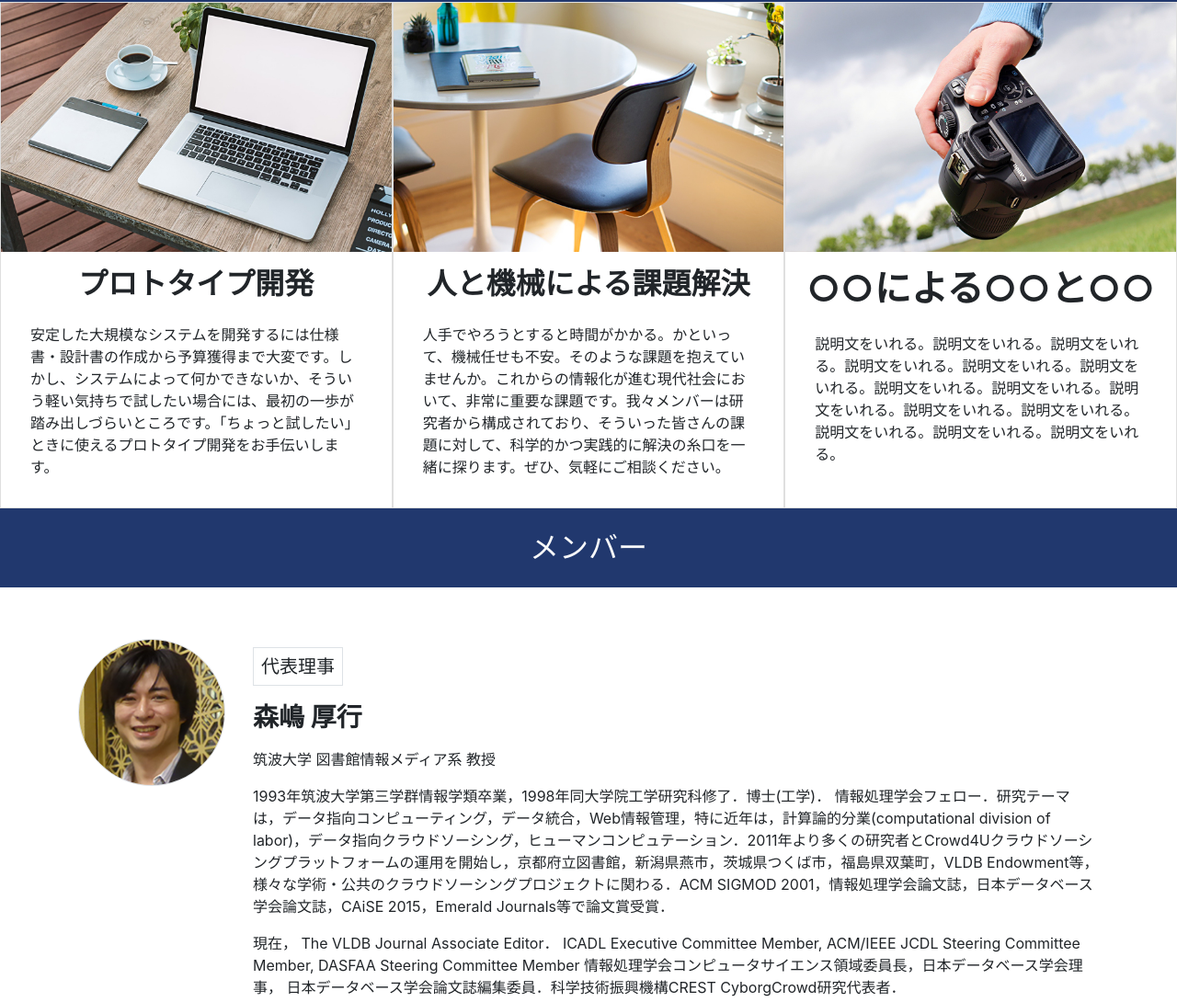
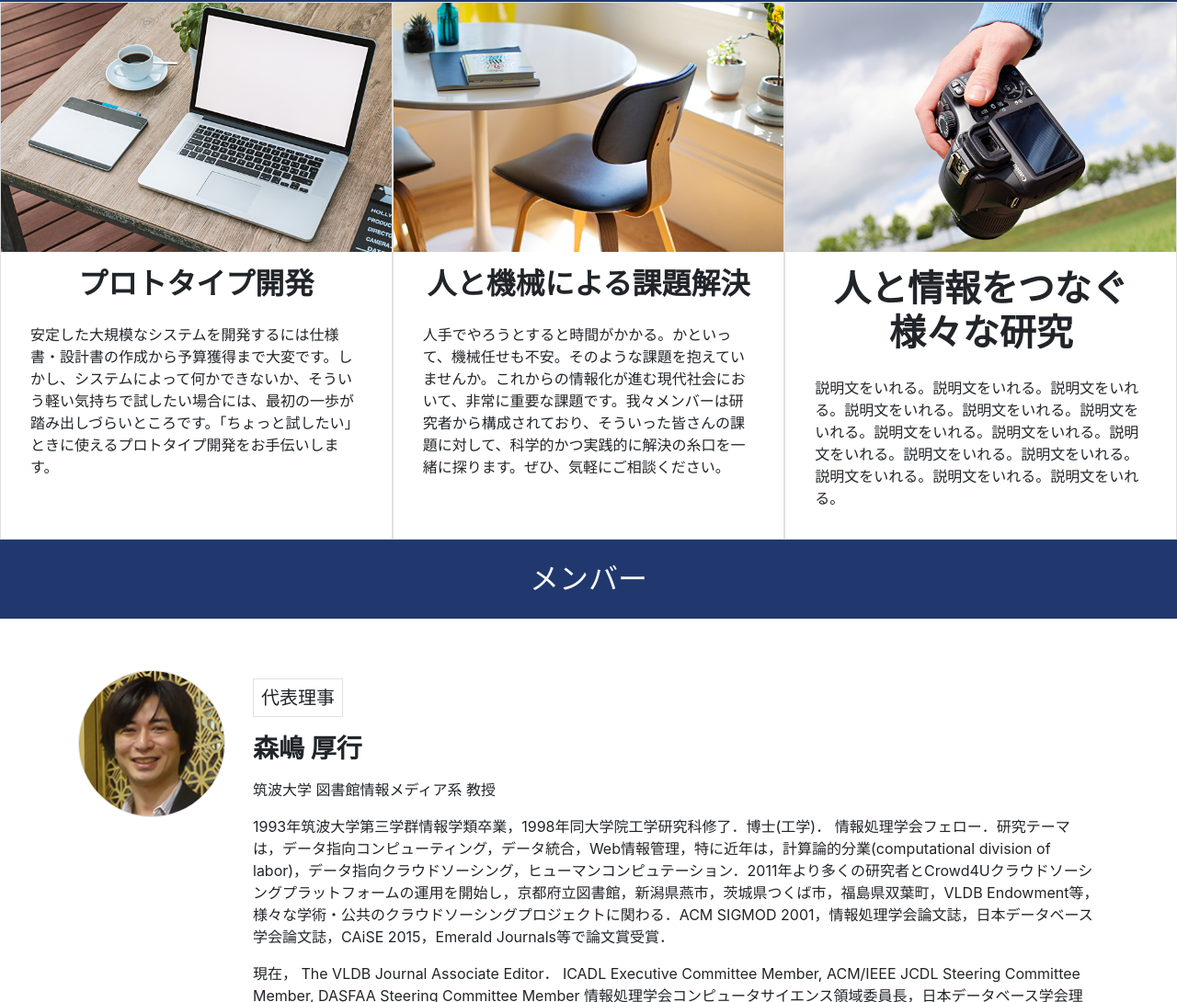
Before and after one commit to ri-cs-web/web, a plain HTML site: page index.html in a window 1280 px wide. Shown: the part 1682-2772 px from the top of the page at 92% size. Drawn offline with nearby package versions, Linux system fonts and the light colour scheme.

Commit message:
Update index.html

```diff
--- a/index.html
+++ b/index.html
@@ -104,7 +104,7 @@
                 </div>
                 <div class="card rounded-0 col-md-4 p-0"> <img class="card-img-top rounded-0" src="img/sec-img3.jpg" alt="カード画像のキャプション3">
                     <div class="card-body p-3">
-                        <h3 class="text-center font-weight-bold h1">○○による○○と○○</h3>
+                        <h3 class="text-center font-weight-bold h1">人と情報をつなぐ様々な研究</h3>
                         <p class="card-text p-md-3">説明文をいれる。説明文をいれる。説明文をいれる。説明文をいれる。説明文をいれる。説明文をいれる。説明文をいれる。説明文をいれる。説明文をいれる。説明文をいれる。説明文をいれる。説明文をいれる。説明文をいれる。説明文をいれる。</p>
                     </div>
                 </div>
```
